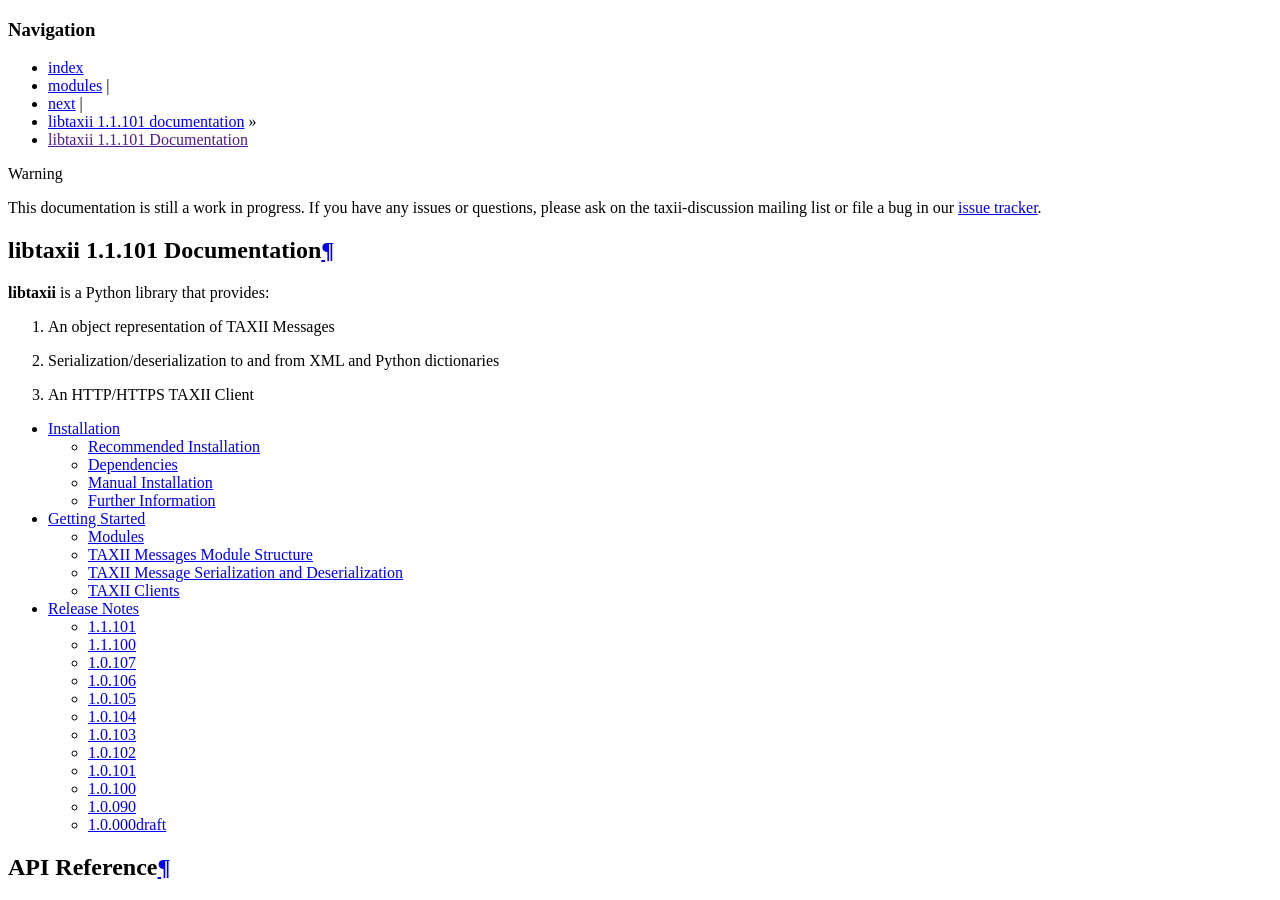
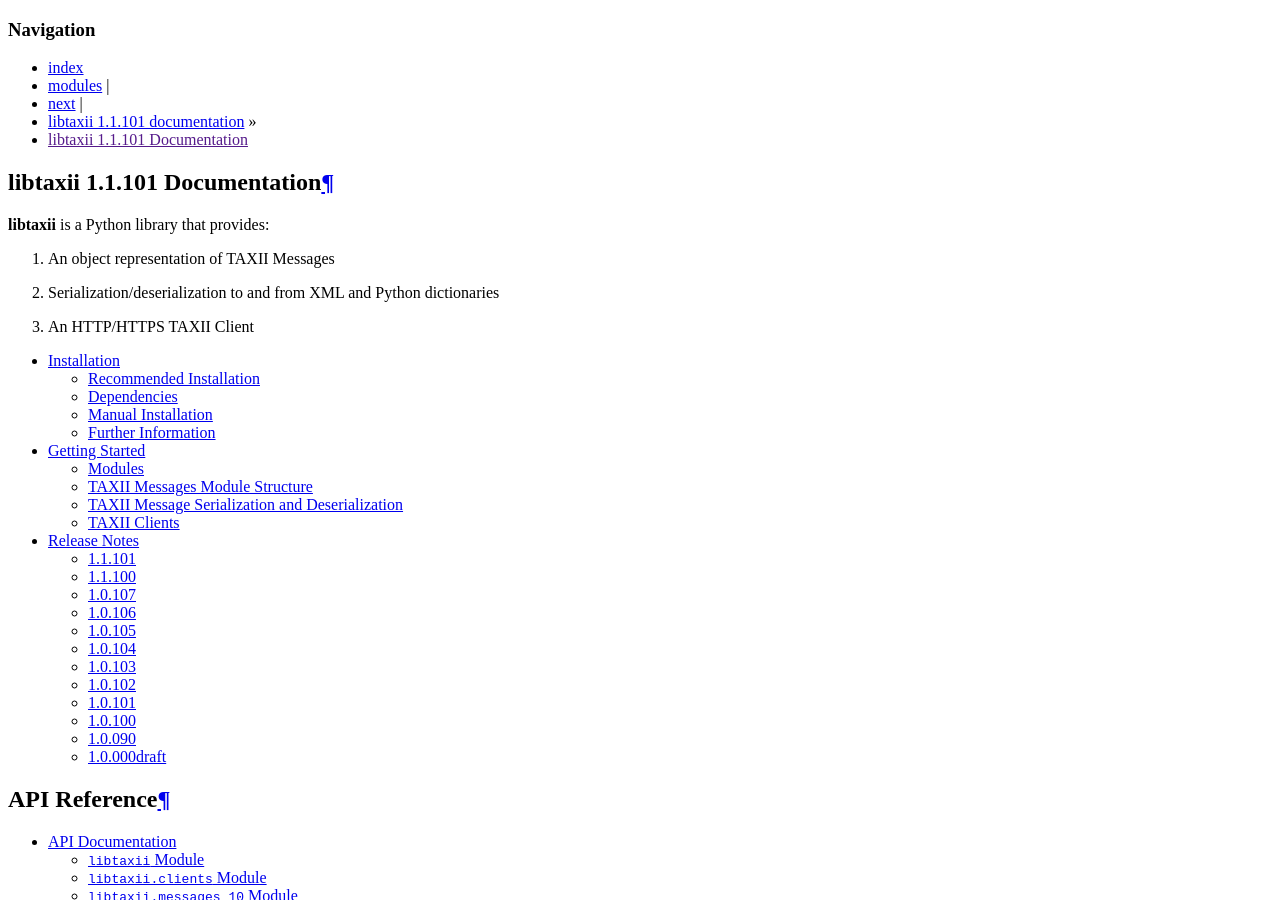
Before and after one commit to TAXIIProject/libtaxii, a Sphinx documentation site: the page built from docs/index.rst, in a window 1280 px wide and 900 px high. Built offline with Sphinx 7.4.7, drawn with Linux system fonts in a browser that asks for light colours.

Commit message:
Remove 'In Progress' warning prolog

```diff
--- a/docs/conf.py
+++ b/docs/conf.py
@@ -20,16 +20,6 @@ intersphinx_mapping = {
 templates_path = ['_templates']
 source_suffix = '.rst'
 master_doc = 'index'
-
-rst_prolog = """
-.. warning::
-
-    This documentation is still a work in progress. If you have any issues or
-    questions, please ask on the taxii-discussion mailing list or file a bug
-    in our `issue tracker`_.
-
-.. _issue tracker: https://github.com/TAXIIProject/libtaxii/issues
-"""
 
 exclude_patterns = ['_build']
 pygments_style = 'sphinx'
```
